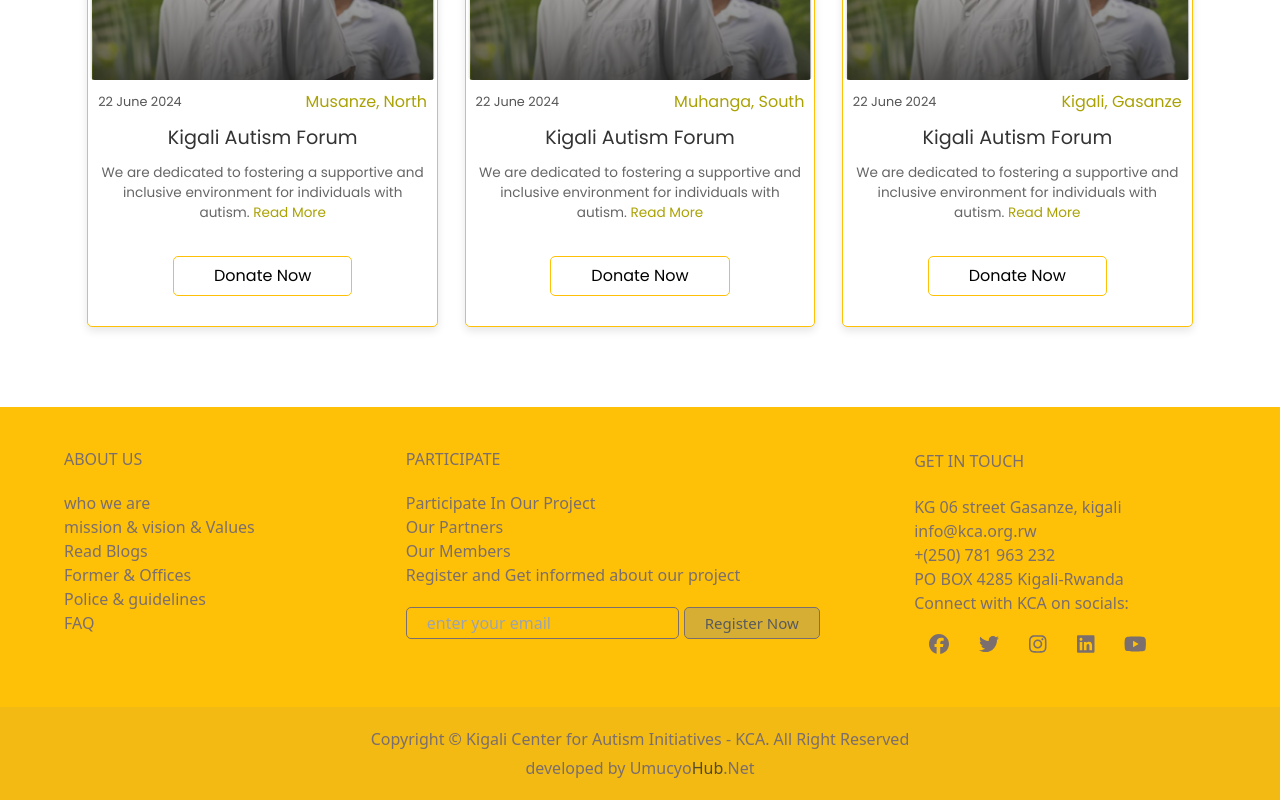
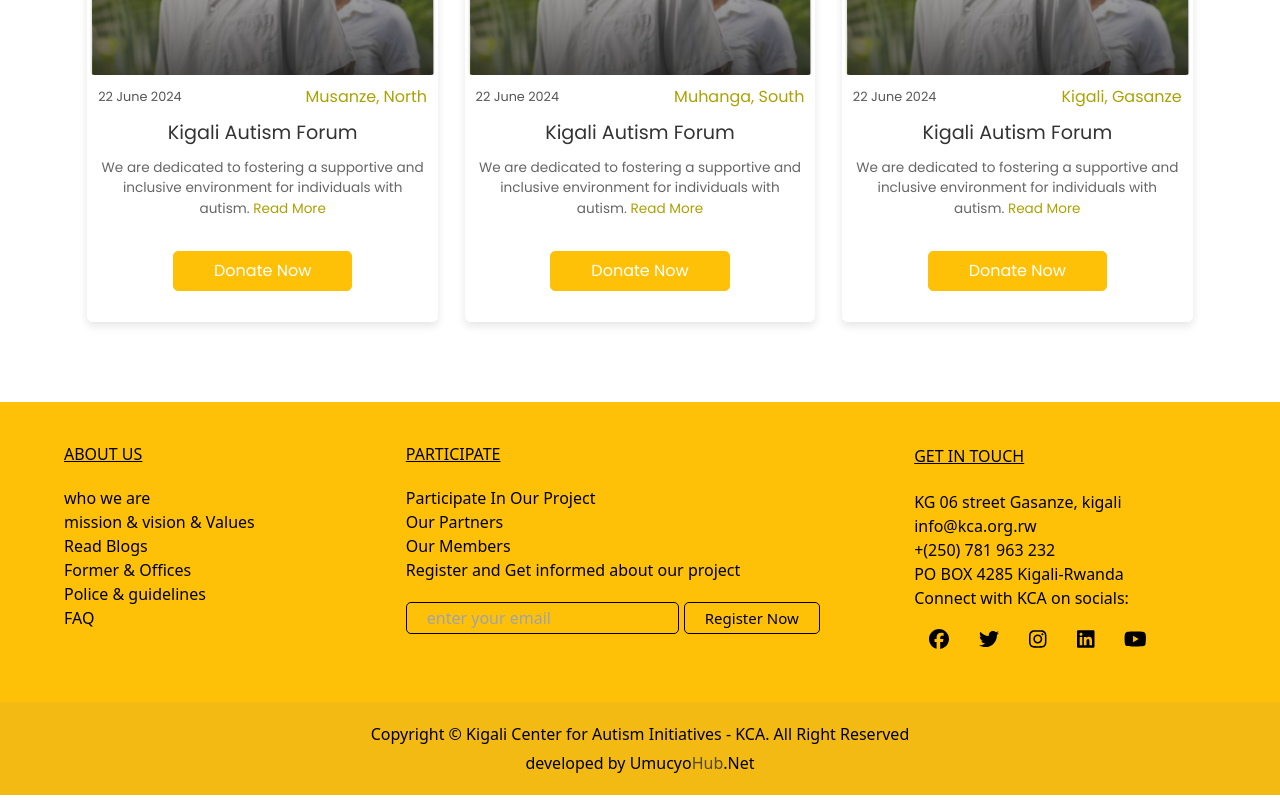
Before and after one commit to Zeden12/kigali-center-for-autism-initiatives-fn, a React (Vite) app: page / in a window 1280 px wide. Shown: the part 1847-2647 px from the top of the page. Built offline with nearby package versions, Linux system fonts and the light colour scheme.

Commit message:
i've changed footer text color & button hover

```diff
--- a/src/component/BottomNav.jsx
+++ b/src/component/BottomNav.jsx
@@ -30,7 +30,7 @@ const BottomNav = () => {
                     <li className="my-4 lg:my-0  lg:hidden bg-[#FFC107] text-white font-outfit px-[30px] py-[7px] rounded-[10px] hover:bg-white hover:border-[1px] hover:border-[#FFC107] hover:text-[#FFC107]"><a href="#">Donate</a></li>
                 </ul>
             </nav>
-            <button className="hidden lg:block bg-[#FFC107] text-white font-outfit px-[30px] py-[7px] rounded-[10px] hover:bg-white hover:border-[1px] hover:border-[#FFC107] hover:text-[#FFC107]">
+            <button className="hidden lg:block bg-[#FFC107] text-white font-outfit px-[30px] py-[7px] rounded-[5px] hover:bg-white hover:border-[1px] hover:border-[#FFC107] hover:text-[#FFC107]">
                 Donate
             </button>
             <div className="lg:hidden">
--- a/src/component/Contact.jsx
+++ /dev/null
@@ -1,9 +0,0 @@
-import React from 'react'
-
-const Contact = () => {
-  return (
-    <div>Contact</div>
-  )
-}
-
-export default Contact
--- a/src/styles/Footer.css
+++ b/src/styles/Footer.css
@@ -2,7 +2,7 @@
     bottom: 0;
     margin-top: 70px;
     background-color: #FFC107;
-    color: #7B6E6E;
+    color: black;
     width: 100%;
     left: 0;
     display: flex;
@@ -21,11 +21,12 @@
 
             h3{
                 margin-bottom: 20px;
+                text-decoration: underline;
             }
 
 
             a{
-                color: #7B6E6E;
+                color: black;
                 text-decoration: none;
             }
             a:hover{
@@ -40,10 +41,11 @@
 
             h3{
                 margin-bottom: 20px;
+                text-decoration: underline;
             }
 
             a{
-                color: #7B6E6E;
+                color: black;
                 text-decoration: none;
             }
             a:hover{
@@ -56,7 +58,7 @@
                 height: 25px;
                 margin-right: 5px;
                 padding: 15px 20px;
-                border: 1px solid #7B6E6E;
+                border: 1px solid black;
             }
 
             button {
@@ -65,14 +67,14 @@
                 padding: 0 20px;
                 margin-top: 20px;
                 font-size: 15px;
-                background-color: #d6ae34;
-                color: #595a5e;
-                border: 1px solid #7B6E6E;
+                background-color: #FFC107;
+                color: black;
+                border: 1px solid black;
                 cursor: pointer;
             }
             button:hover {
                 background-color: #FFC107;
-                color: #544a29;
+                color: white;
             }
         }
 
@@ -87,13 +89,14 @@
 
             h3{
                 margin-bottom: 20px;
+                text-decoration: underline;
             }
 
             .contact-footer-text {
                 margin-top: 2px;
 
                 a{
-                    color: #7B6E6E;
+                    color: black;
                     text-decoration: none;
                 }
                 a:hover{
--- a/src/styles/Project.css
+++ b/src/styles/Project.css
@@ -14,10 +14,10 @@
 }
 
 .project-view-container p {
-    font-size: 1.1em;
+    font-size: 1rem;
     margin-top: 10px;
     margin-bottom: 20px;
-    max-width: 800px;
+    max-width: 768px;
     margin-left: auto;
     margin-right: auto;
 }
@@ -34,7 +34,7 @@
 
 .project-card {
     background-color: rgb(255, 255, 255);
-    border: 1px solid #FFC107;
+    border: 1px solid white;
     border-radius: 5px;
     box-shadow: 0 4px 8px rgba(0, 0, 0, 0.1);
     overflow: hidden;
@@ -101,7 +101,8 @@
 }
 
 .project-description button {
-    color: black;
+    background-color: #FFC107;
+    color: white;
     border: 1.2px solid #FFC107;
     border-radius: 5px;
     padding: 7px 40px;
@@ -112,8 +113,8 @@
 }
 
 .project-description button:hover {
-    background-color: #F2BA12;
-    color: white;
+    background-color: white;
+    color: #F2BA12;
 }
 
 .project-card:hover {
```
